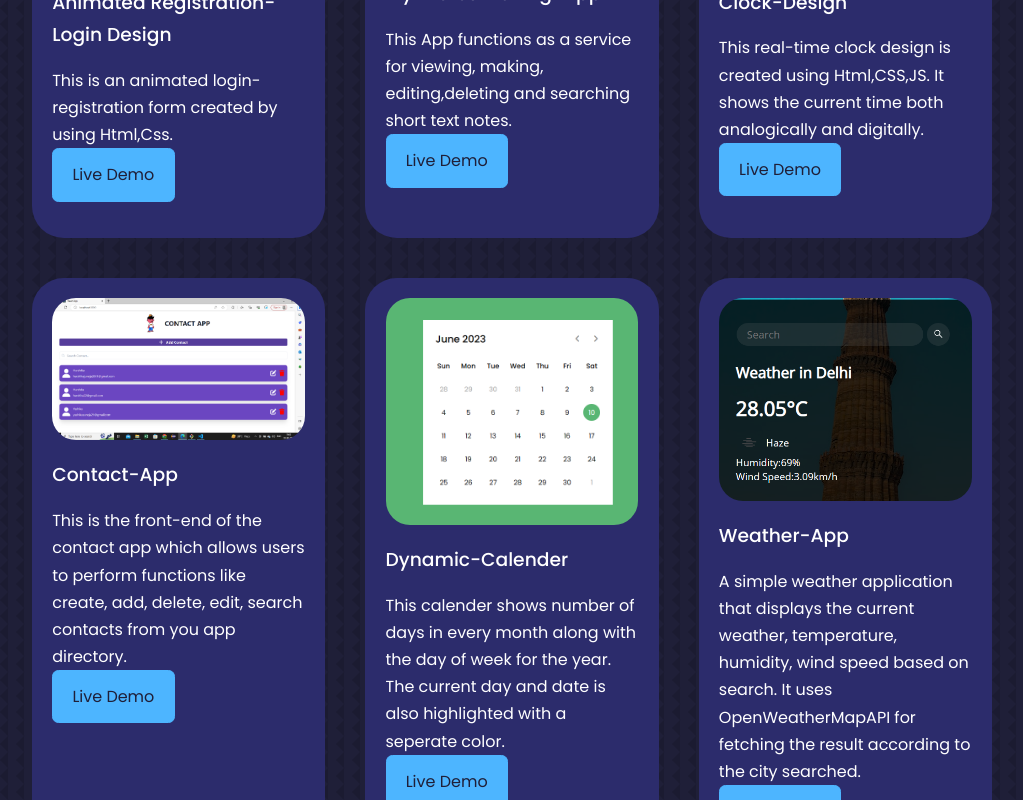
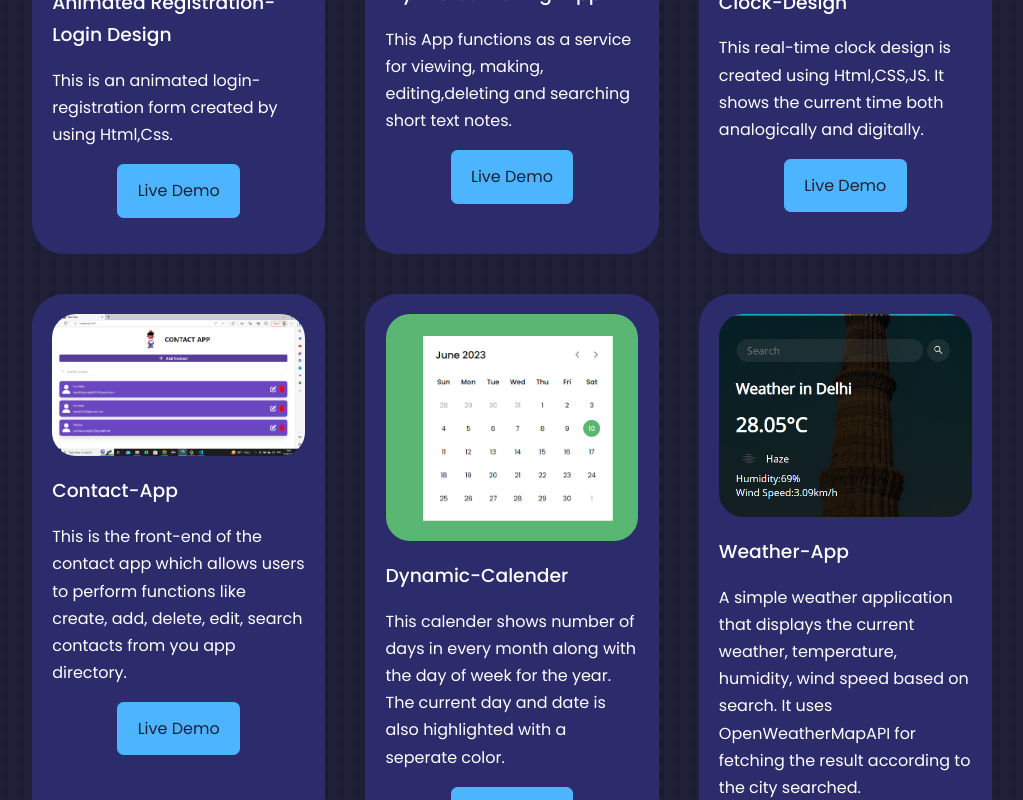
Before and after one commit to Harshika-Juneja/My-Portfolio-Website, a React (Create React App) app: page / in a window 1280 px wide. Shown: the part 3120-3920 px from the top of the page, without its empty margins (128-1151 px from the left). Built offline with nearby package versions, Linux system fonts and the light colour scheme.

Commit message:
Update portfolio.css

```diff
--- a/src/components/portfolio/portfolio.css
+++ b/src/components/portfolio/portfolio.css
@@ -33,7 +33,8 @@
 .portfolio__item-cta{
     display: flex;
     gap:1rem;
-    align-items:center;
+    margin-top: 1rem;
+    justify-content:center;
     margin-bottom: 1rem;
 }
 
```
